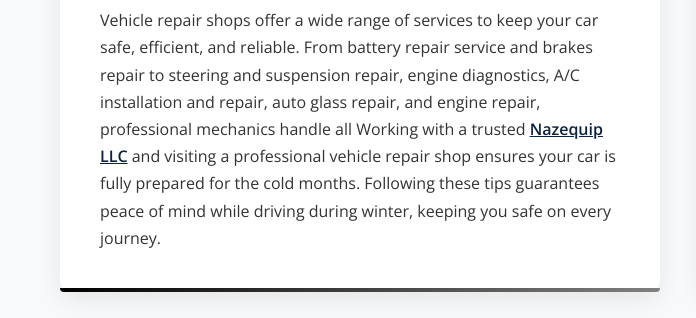
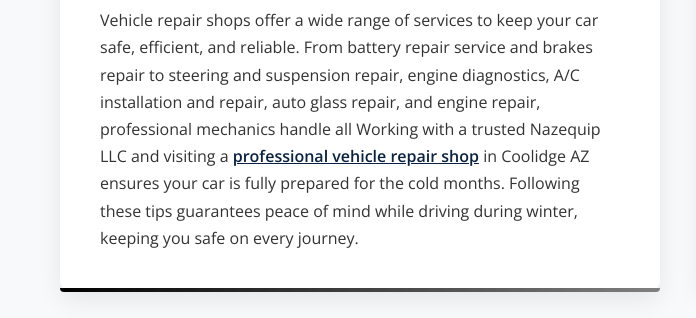
Before and after one commit to kivenlocalseo-cyber/Nazequip-LLC-services, a plain HTML site: page index.html in a window 1280 px wide. Shown: the part 4668-4986 px from the top of the page, 0-696 px from the left. Drawn offline with nearby package versions, Linux system fonts and the light colour scheme; grey boxes are pictures that could not be loaded.

Commit message:
Update index.html

```diff
--- a/index.html
+++ b/index.html
@@ -568,7 +568,7 @@
   <div class="container conclusion-container">
     <div class="conclusion-text">
       <h2><i class="fas fa-check-circle"></i> Conclusion</h2>
-      <p>Vehicle repair shops offer a wide range of services to keep your car safe, efficient, and reliable. From battery repair service and brakes repair to steering and suspension repair, engine diagnostics, A/C installation and repair, auto glass repair, and engine repair, professional mechanics handle all Working with a trusted <a href="https://maps.app.goo.gl/7w96t28zk64fKk5MA" style="color: #0a2240;"><strong>Nazequip LLC</strong></a> and visiting a professional vehicle repair shop ensures your car is fully prepared for the cold months. Following these tips guarantees peace of mind while driving during winter, keeping you safe on every journey.</p>
+      <p>Vehicle repair shops offer a wide range of services to keep your car safe, efficient, and reliable. From battery repair service and brakes repair to steering and suspension repair, engine diagnostics, A/C installation and repair, auto glass repair, and engine repair, professional mechanics handle all Working with a trusted Nazequip LLC and visiting a <a href="https://maps.app.goo.gl/7w96t28zk64fKk5MA" style="color: #0a2240;"><strong>professional vehicle repair shop</strong></a> in Coolidge AZ ensures your car is fully prepared for the cold months. Following these tips guarantees peace of mind while driving during winter, keeping you safe on every journey.</p>
     </div>
     <div class="conclusion-map">
      <iframe src="https://www.google.com/maps/embed?pb=!1m14!1m8!1m3!1d1424250.1835493597!2d-111.864247!3d33.3481175!3m2!1i1024!2i768!4f13.1!3m3!1m2!1s0xa57a0ce86de7adcd%3A0x1268d5c39841873e!2sNazequip%20LLC!5e1!3m2!1sen!2s!4v1764199735716!5m2!1sen!2s" width="600" height="450" style="border:0;" allowfullscreen="" loading="lazy" referrerpolicy="no-referrer-when-downgrade"></iframe>
```
